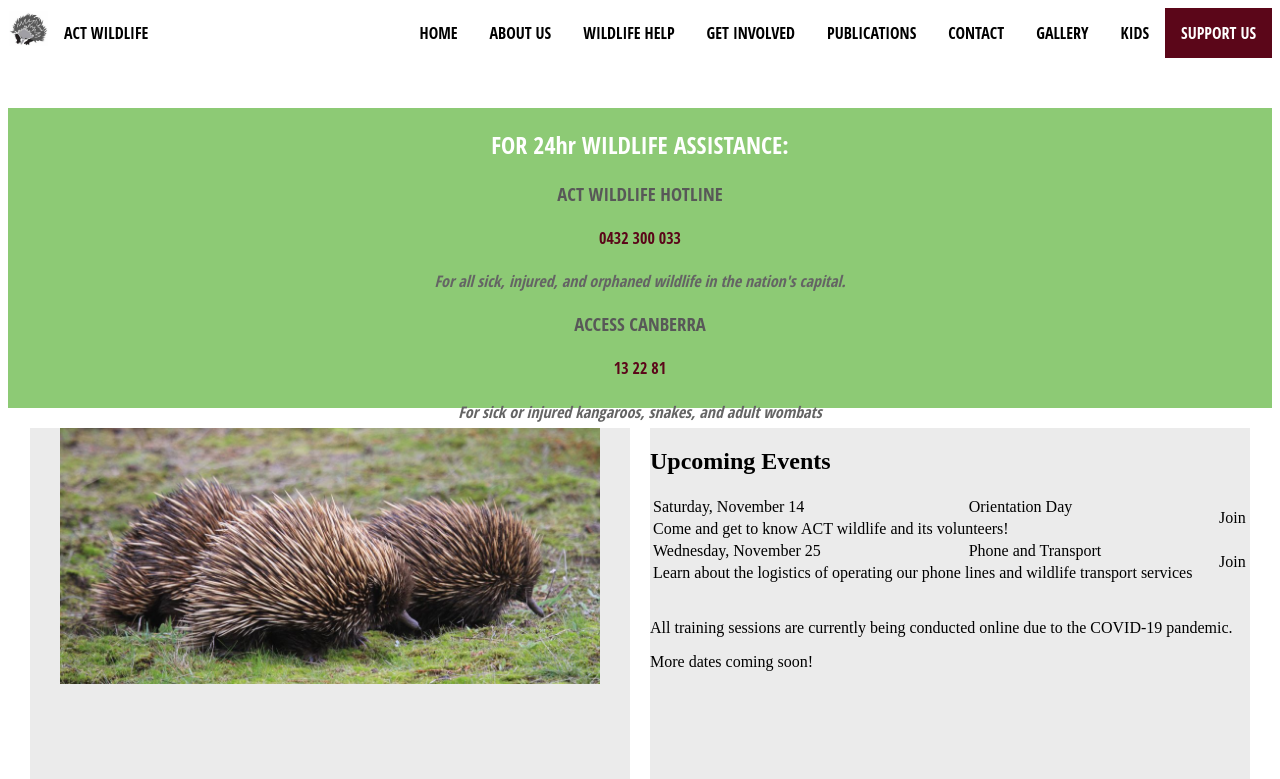
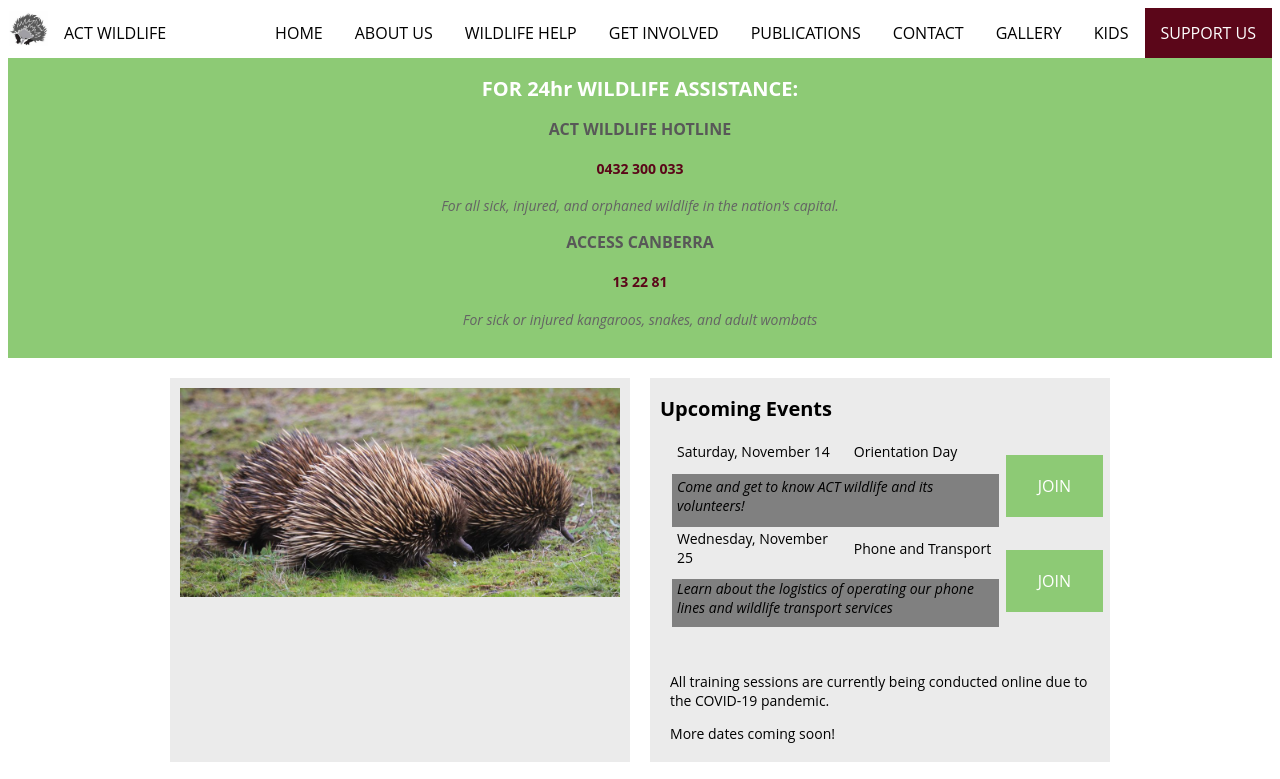
Before and after one commit to MousyBlue/ACT-Wildlife-Webpage, a plain HTML site: page index.html in a window 1280 px wide. Shown: the top 779 px of the page. Drawn offline with Linux system fonts and the light colour scheme.

Commit message:
Formatting to header, index table, and form

```diff
--- a/index.html
+++ b/index.html
@@ -49,18 +49,18 @@
         <tr>
           <td>Saturday, November 14</td>
           <td>Orientation Day</td>
-          <td rowspan="2">Join</td>
+          <td rowspan="2"><button onclick="document.location='empty.html'">JOIN</button></td>
         </tr>
         <tr>
-          <td colspan="2">Come and get to know ACT wildlife and its volunteers!</td>
+          <td colspan="2"><em>Come and get to know ACT wildlife and its volunteers!</em></td>
         </tr>
         <tr>
           <td>Wednesday, November 25</td>
           <td>Phone and Transport</td>
-          <td rowspan="2">Join</td>
+          <td rowspan="2"><button onclick="document.location='empty.html'">JOIN</button></td>
         </tr>
         <tr>
-          <td colspan="2">Learn about the logistics of operating our phone lines and wildlife transport services </td>
+          <td colspan="2"><em>Learn about the logistics of operating our phone lines and wildlife transport services</em></td>
         </tr>
       </table>
       <br>
--- a/style.css
+++ b/style.css
@@ -1,8 +1,28 @@
+
+/* General formatting */
+
+* {
+  font-family: 'Open Sans', sans-serif;
+  font-size: 14px;
+}
+h2 {
+  font-size: 20px;
+}
+h3 {
+  font-size: 16px;
+}
+h4 {
+  font-size: 14px;
+}
+p {
+  font-size: 14px;
+}
+
 /* Grid layout developed with https://grid.layoutit.com/ */
 .index_Grid {
   display: grid;
   grid-template-columns: 1fr 1fr;
-  grid-template-rows: 100px 300px 400px 400px 100px;
+  grid-template-rows: auto 300px auto auto 100px;
   gap: 0px 0px;
   grid-template-areas:
     "nav nav"
@@ -16,6 +36,7 @@
 nav {
   grid-area: nav;
   font-family: 'Open Sans Condensed', sans-serif;
+  margin: 0;
 }
 nav ul {
   list-style-type: none;
@@ -25,28 +46,29 @@ nav ul {
   background-color: white;
 }
 
-li {
+nav li {
   float: right;
 }
 
-li a {
+nav li a {
   display: block;
   color: black;
   text-align: center;
   padding: 14px 16px;
   text-decoration: none;
+  font-size: 16px;
 }
 
-ul li:first-of-type a {
+nav ul li:first-of-type a {
   padding: 0px;
 }
 
 /* Change the link color to light grey on hover */
-li a:hover {
+nav li a:hover {
   background-color: #EEE;
 }
 /* Except for the support us button */
-ul li:nth-of-type(3) a:hover {
+nav ul li:nth-of-type(3) a:hover {
   background-color: maroon;
 }
 
@@ -79,10 +101,11 @@ ul li:nth-of-type(3) a:hover {
   background-color: rgb(235,235,235);
   margin: 20px 10px 10px auto;
   text-align: center;
-  max-width: 600px;
+  max-width: 440px;
+  padding: 10px;
   }
 .box1 img {
-  max-width: 90%;
+  max-width: 100%;
   height: auto;
 }
 
@@ -90,29 +113,72 @@ ul li:nth-of-type(3) a:hover {
   grid-area: box2;
   background-color: rgb(235,235,235);
   margin: 20px auto 10px 10px;
-  width: 600px;
+  width: 440px;
+  padding: 0px 10px 5px 10px;
 }
+.box2 table {
+  margin:10px;
+}
+.box2 td, .box2 tr {
+  padding: 0px 5px 10px 5px;
+}
+.box2 tr:nth-of-type(even) {
+  background-color: grey;
+}
+.box2 p {
+  padding:0px 10px;
+}
+.box2 button {
+  background-color: rgb(141, 202, 117);
+  border: none;
+  color: white;
+  padding: 20px 32px;
+  text-align: center;
+  text-decoration: none;
+  display: block;
+  font-size: 16px;
+  margin: 15px auto 0px auto;
+}
+
 .box3 {
   grid-area: box3;
   background-color: rgb(235,235,235);
   margin: 10px 10px 20px auto;
-  width: 600px
+  width: 440px;
+  padding: 0px 10px 5px 10px;
 }
 .box4 {
   grid-area: box4;
   margin: 10px auto 20px 10px;
-  width: 600px;
+  width: 440px;
 }
 
 
 
 /* Formatting for the "get involved" page */
+
+.getInvolved {
+  max-width: 900px;
+  margin: auto;
+}
+
 .form {
   background-color: lightgray;
-  width: 1000px;
-  padding: auto;
+  max-width: 800px;
+  margin: auto;
+  padding: 10px 20px;
+}
+.form p {
+  padding: 0px 10px;
 }
 
+
+/* Formatting for "wildlife help" page */
+.wildlifeHelp
+{
+  max-width: 900px;
+  margin: auto;
+}
 
 
 
```
Also changed, not shown: getInvolved.html (+7 -5 lines), wildlifeHelp.html (+4 -3 lines).
